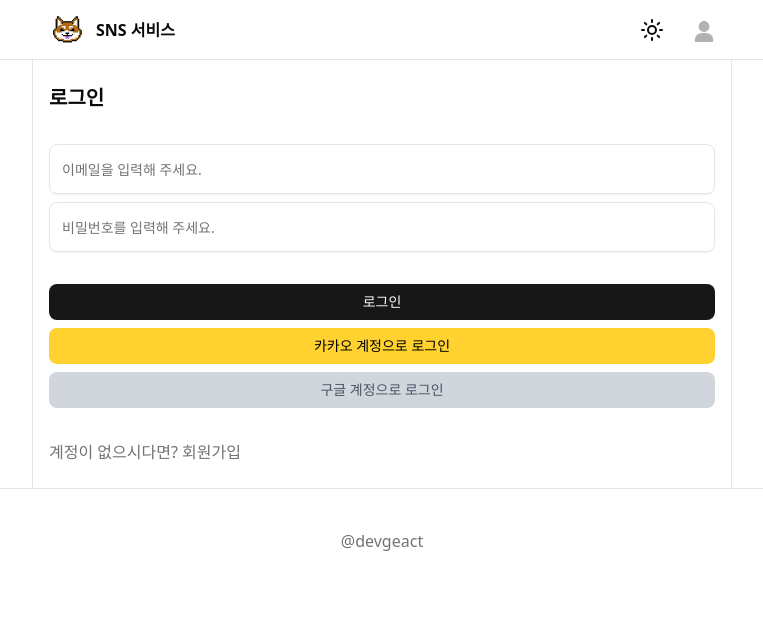
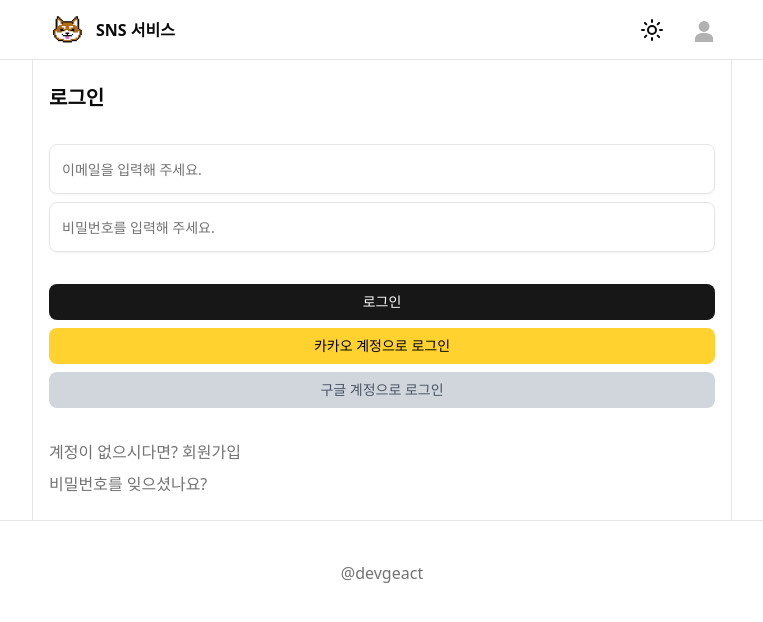
Before and after one commit to devyubi/til_next_supabase, a Next.js app: page /signin in a window 1280 px wide. Shown: the top 622 px of the page, without its empty margins (258-1021 px from the left). Built offline with nearby package versions, Linux system fonts and the light colour scheme; no server answers.

Commit message:
[docs] 비밀번호 찾기 수업중

```diff
--- a/src/app/(default)/forget-password/page.tsx
+++ b/src/app/(default)/forget-password/page.tsx
@@ -1,5 +1,17 @@
-function ForgetPassword() {
-  return <div>ForgetPassword</div>;
+import { Button } from '@/components/ui/button';
+import { Input } from '@/components/ui/input';
+
+export default function ForgetPassword() {
+  return (
+    <div className='flex flex-col gap-8'>
+      <div className='flex flex-col gap-1'>
+        <div className='text-xl font-bold'>비밀번호를 잊으셨나요?</div>
+        <div className='text-muted-foreground'>
+          이메일 비밀번호를 재설정 할 수 있는 인증 링크를 보내드립니다.
+        </div>
+      </div>
+      <Input className='py-6' type='email' placeholder='example@example.com' />
+      <Button className='w-full'>인증 메일 요청하기</Button>
+    </div>
+  );
 }
-
-export default ForgetPassword;
--- a/src/app/(default)/signin/page.tsx
+++ b/src/app/(default)/signin/page.tsx
@@ -103,12 +103,18 @@
           구글 계정으로 로그인
         </Button>
       </div>
-      <div>
+      <div className='flex flex-col gap-2'>
         <Link
+          className='text-muted-foreground hover:underline'
           href={'/signup'}
-          className='text-muted-foreground hover:text-gray-400 cursor-pointer'
         >
           계정이 없으시다면? 회원가입
+        </Link>
+        <Link
+          className='text-muted-foreground hover:underline'
+          href={'/forget-password'}
+        >
+          비밀번호를 잊으셨나요?
         </Link>
       </div>
     </div>
```
Also changed, not shown: 1 other file (tests, documents, lock files or other folders).
